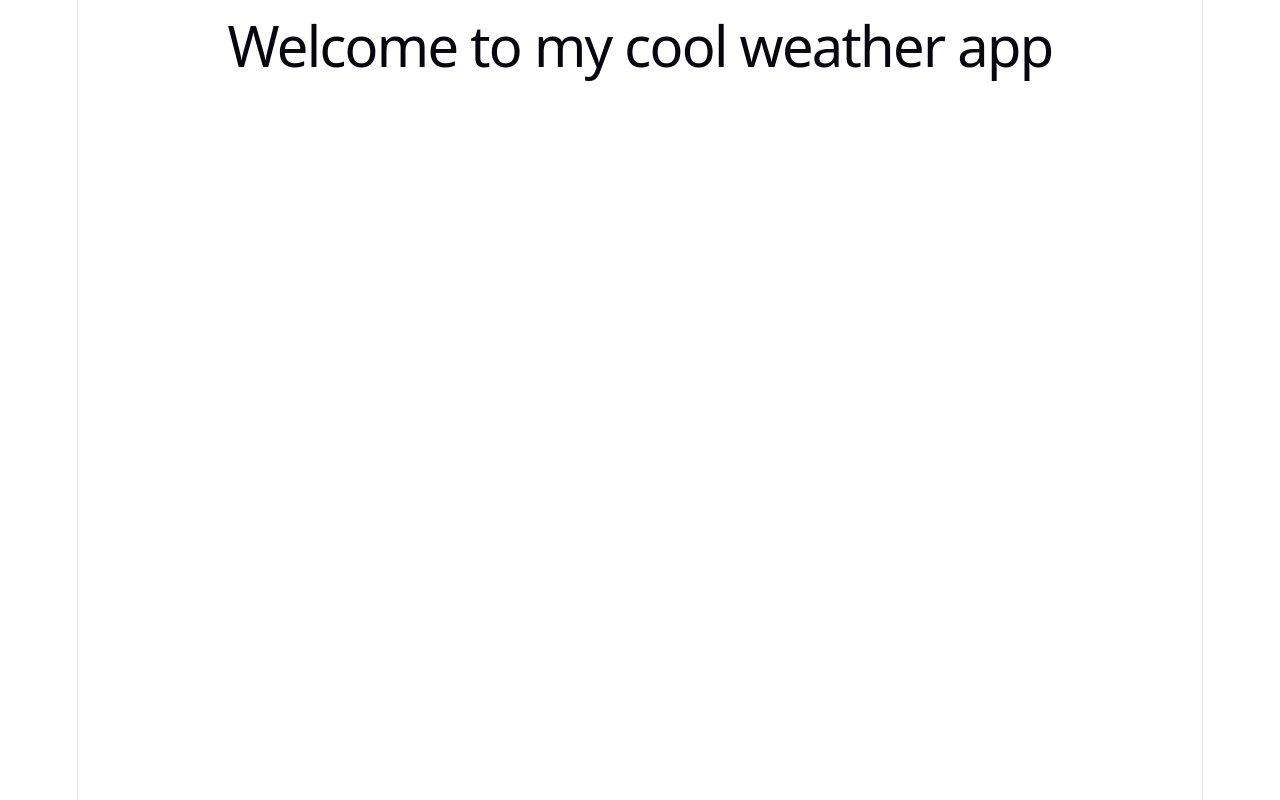
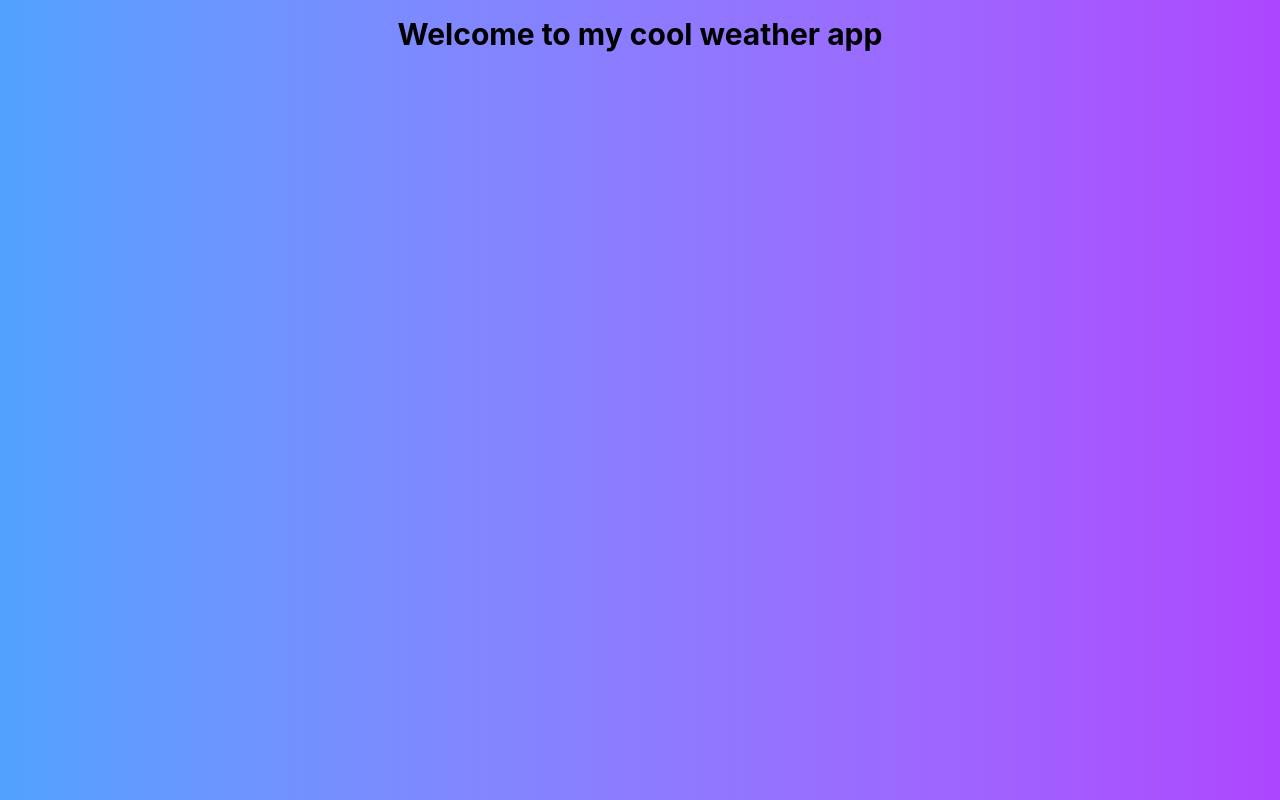
Before and after one commit to Tuitoek/ReactWeatherApp, a React (Vite) app: page / in a window 1280 px wide. Built offline with nearby package versions, Linux system fonts and the light colour scheme.

Commit message:
Add TailwindCSS

```diff
--- a/package.json
+++ b/package.json
@@ -10,8 +10,10 @@
     "preview": "vite preview"
   },
   "dependencies": {
+    "@tailwindcss/vite": "^4.3.0",
     "react": "^19.2.6",
-    "react-dom": "^19.2.6"
+    "react-dom": "^19.2.6",
+    "tailwindcss": "^4.3.0"
   },
   "devDependencies": {
     "@babel/core": "^7.29.0",
--- a/src/App.css
+++ b/src/App.css
@@ -1,3 +1,4 @@
+
 .counter {
   font-size: 16px;
   padding: 5px 10px;
--- a/src/App.jsx
+++ b/src/App.jsx
@@ -1,11 +1,15 @@
 import { useState } from 'react'
+import './index.css'
 import './App.css'
 
 function App() {
-  const [count, setCount] = useState(0)
+  return (
+    <div className="flex justify-center h-screen bg-gradient-to-r from-blue-400 to-purple-500">
+    <h1 className="text-3xl font-bold mt-4 text-black">
+          Welcome to my cool weather app
+        </h1>
+    </div>
 
-  return (
-    <h1>Welcome to my cool weather app</h1>
   )
 
 }
--- a/src/index.css
+++ b/src/index.css
@@ -1,111 +1 @@
-:root {
-  --text: #6b6375;
-  --text-h: #08060d;
-  --bg: #fff;
-  --border: #e5e4e7;
-  --code-bg: #f4f3ec;
-  --accent: #aa3bff;
-  --accent-bg: rgba(170, 59, 255, 0.1);
-  --accent-border: rgba(170, 59, 255, 0.5);
-  --social-bg: rgba(244, 243, 236, 0.5);
-  --shadow:
-    rgba(0, 0, 0, 0.1) 0 10px 15px -3px, rgba(0, 0, 0, 0.05) 0 4px 6px -2px;
-
-  --sans: system-ui, 'Segoe UI', Roboto, sans-serif;
-  --heading: system-ui, 'Segoe UI', Roboto, sans-serif;
-  --mono: ui-monospace, Consolas, monospace;
-
-  font: 18px/145% var(--sans);
-  letter-spacing: 0.18px;
-  color-scheme: light dark;
-  color: var(--text);
-  background: var(--bg);
-  font-synthesis: none;
-  text-rendering: optimizeLegibility;
-  -webkit-font-smoothing: antialiased;
-  -moz-osx-font-smoothing: grayscale;
-
-  @media (max-width: 1024px) {
-    font-size: 16px;
-  }
-}
-
-@media (prefers-color-scheme: dark) {
-  :root {
-    --text: #9ca3af;
-    --text-h: #f3f4f6;
-    --bg: #16171d;
-    --border: #2e303a;
-    --code-bg: #1f2028;
-    --accent: #c084fc;
-    --accent-bg: rgba(192, 132, 252, 0.15);
-    --accent-border: rgba(192, 132, 252, 0.5);
-    --social-bg: rgba(47, 48, 58, 0.5);
-    --shadow:
-      rgba(0, 0, 0, 0.4) 0 10px 15px -3px, rgba(0, 0, 0, 0.25) 0 4px 6px -2px;
-  }
-
-  #social .button-icon {
-    filter: invert(1) brightness(2);
-  }
-}
-
-body {
-  margin: 0;
-}
-
-#root {
-  width: 1126px;
-  max-width: 100%;
-  margin: 0 auto;
-  text-align: center;
-  border-inline: 1px solid var(--border);
-  min-height: 100svh;
-  display: flex;
-  flex-direction: column;
-  box-sizing: border-box;
-}
-
-h1,
-h2 {
-  font-family: var(--heading);
-  font-weight: 500;
-  color: var(--text-h);
-}
-
-h1 {
-  font-size: 56px;
-  letter-spacing: -1.68px;
-  margin: 32px 0;
-  @media (max-width: 1024px) {
-    font-size: 36px;
-    margin: 20px 0;
-  }
-}
-h2 {
-  font-size: 24px;
-  line-height: 118%;
-  letter-spacing: -0.24px;
-  margin: 0 0 8px;
-  @media (max-width: 1024px) {
-    font-size: 20px;
-  }
-}
-p {
-  margin: 0;
-}
-
-code,
-.counter {
-  font-family: var(--mono);
-  display: inline-flex;
-  border-radius: 4px;
-  color: var(--text-h);
-}
-
-code {
-  font-size: 15px;
-  line-height: 135%;
-  padding: 4px 8px;
-  background: var(--code-bg);
-}
+@import "tailwindcss";
--- a/vite.config.js
+++ b/vite.config.js
@@ -1,11 +1,13 @@
 import { defineConfig } from 'vite'
 import react, { reactCompilerPreset } from '@vitejs/plugin-react'
 import babel from '@rolldown/plugin-babel'
+import tailwindcss from '@tailwindcss/vite'
 
 // https://vite.dev/config/
 export default defineConfig({
   plugins: [
     react(),
+    tailwindcss(),
     babel({ presets: [reactCompilerPreset()] })
   ],
 })
```
Also changed, not shown: 1 other file (tests, documents, lock files or other folders).
